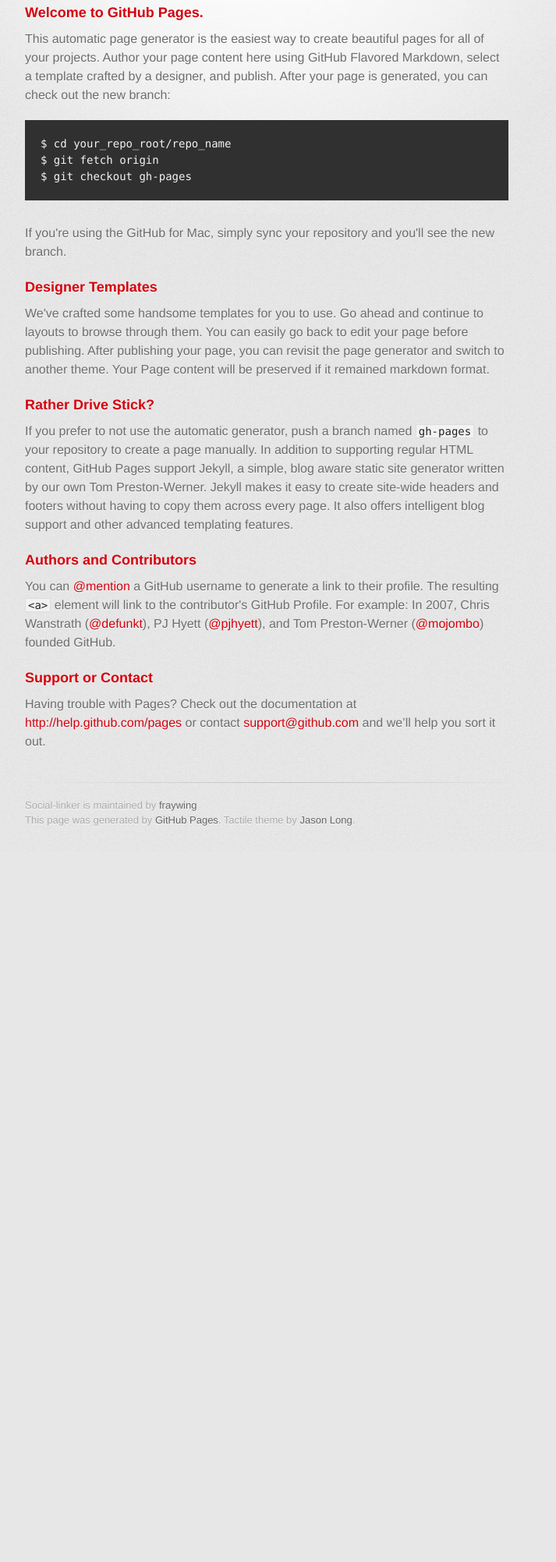
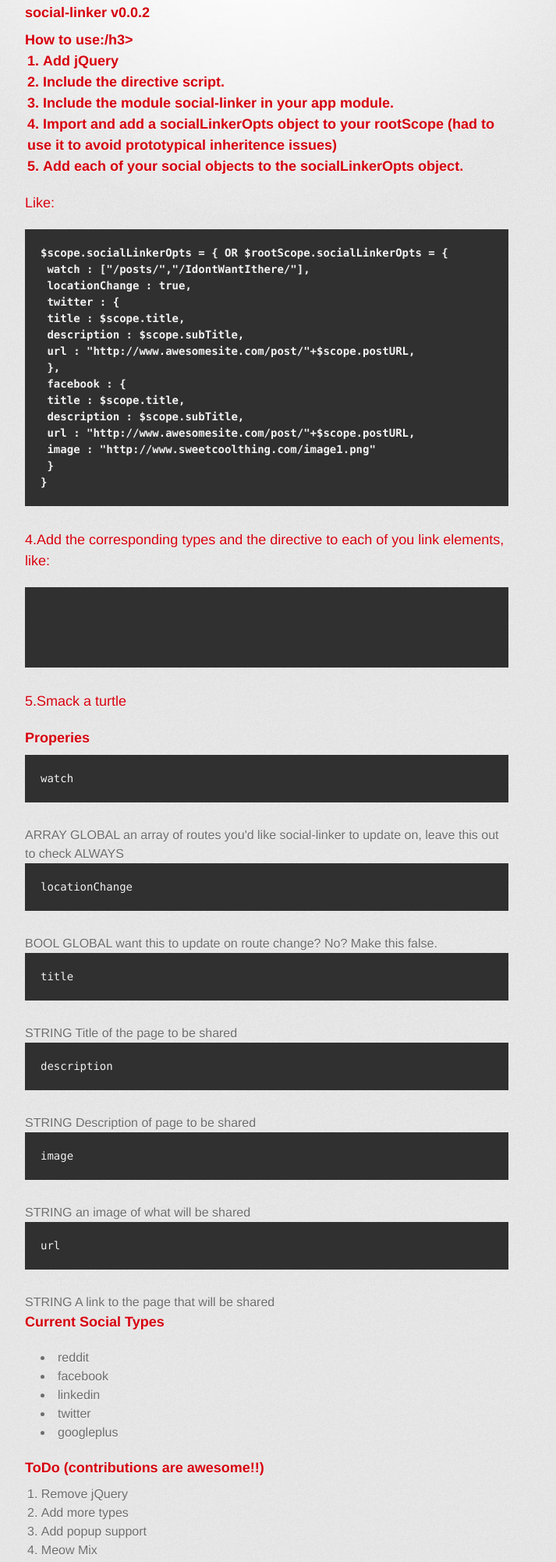
Before and after one commit to fraywing/social-linker, a plain HTML site: page index.html in a window 1280 px wide. Shown: the part 299-2302 px from the top of the page at 78% size, without its empty margins (298-1011 px from the left). Before the commit the page ends 1391 px from the top, so only its background shows below. Drawn offline with Linux system fonts and the light colour scheme; a web font is replaced by a local one.

Commit message:
Update index.html

```diff
--- a/index.html
+++ b/index.html
@@ -10,7 +10,7 @@
     <!--[if lt IE 9]>
     <script src="//html5shiv.googlecode.com/svn/trunk/html5.js"></script>
     <![endif]-->
-    <title>Social-linker by fraywing</title>
+    <title>Social-linker</title>
   </head>
 
   <body>
@@ -32,36 +32,114 @@
 
         <section id="main_content">
           <h3>
-<a name="welcome-to-github-pages" class="anchor" href="#welcome-to-github-pages"><span class="octicon octicon-link"></span></a>Welcome to GitHub Pages.</h3>
+<a name="welcome-to-github-pages" class="anchor" href="#welcome-to-github-pages"><span class="octicon octicon-link"></span></a>social-linker v0.0.2</h3>
 
-<p>This automatic page generator is the easiest way to create beautiful pages for all of your projects. Author your page content here using GitHub Flavored Markdown, select a template crafted by a designer, and publish. After your page is generated, you can check out the new branch:</p>
+<h3>
+<a name="designer-templates" class="anchor" href="#designer-templates"><span class="octicon octicon-link"></span></a>How to use:/h3>
 
-<pre><code>$ cd your_repo_root/repo_name
-$ git fetch origin
-$ git checkout gh-pages
+<ol>
+     <li>
+        <b>Add jQuery</b>
+    </li>
+    <li>
+        Include the directive script.
+    </li>
+    <li>
+        Include the module social-linker in your app module.
+    </li>
+    <li>
+        Import and add a socialLinkerOpts object to your rootScope (had to use it to avoid prototypical inheritence issues)
+    </li>
+    <li>
+       Add each of your social objects to the socialLinkerOpts object.
+    </li>
+</ol>
+
+<p>Like:</p>
+<pre><code>$scope.socialLinkerOpts = { OR $rootScope.socialLinkerOpts = {
+ watch : ["/posts/","/IdontWantIthere/"],
+ locationChange : true,
+ twitter : {
+ title : $scope.title,
+ description : $scope.subTitle,
+ url : "http://www.awesomesite.com/post/"+$scope.postURL,
+ },
+ facebook : {
+ title : $scope.title,
+ description : $scope.subTitle,
+ url : "http://www.awesomesite.com/post/"+$scope.postURL,
+ image : "http://www.sweetcoolthing.com/image1.png"
+ }
+}
 </code></pre>
 
-<p>If you're using the GitHub for Mac, simply sync your repository and you'll see the new branch.</p>
+<p>
+    4.Add the corresponding types and the directive to each of you link elements, like:
+</p>
+<pre><code>
+<a social-linker social-linker-type="twitter"></a>
+<a social-linker social-linker-type="facebook"></a>
+</code></pre>
 
-<h3>
-<a name="designer-templates" class="anchor" href="#designer-templates"><span class="octicon octicon-link"></span></a>Designer Templates</h3>
+<p>
+    5.Smack a turtle
+</p>
 
-<p>We've crafted some handsome templates for you to use. Go ahead and continue to layouts to browse through them. You can easily go back to edit your page before publishing. After publishing your page, you can revisit the page generator and switch to another theme. Your Page content will be preserved if it remained markdown format.</p>
+<h3>Properies</h3>
+<div>
+<pre><code>watch</code></pre> <b>ARRAY</b> GLOBAL an array of routes you'd like social-linker to update on, leave this out to check ALWAYS
+</div>
+<div>
+<pre><code>locationChange</code></pre> <b>BOOL</b> GLOBAL want this to update on route change? No? Make this false.
+</div>
+<div>
+<pre><code>title</code></pre> <b>STRING</b> Title of the page to be shared
+</div>
+<div>
+<pre><code>description</code></pre> <b>STRING</b> Description of page to be shared
+</div>
+<div>
+<pre><code>image</code></pre> <b>STRING</b> an image of what will be shared
+</div>
+<div>
+<pre><code>url</code></pre> <b>STRING</b> A link to the page that will be shared
+</div>
 
-<h3>
-<a name="rather-drive-stick" class="anchor" href="#rather-drive-stick"><span class="octicon octicon-link"></span></a>Rather Drive Stick?</h3>
-
-<p>If you prefer to not use the automatic generator, push a branch named <code>gh-pages</code> to your repository to create a page manually. In addition to supporting regular HTML content, GitHub Pages support Jekyll, a simple, blog aware static site generator written by our own Tom Preston-Werner. Jekyll makes it easy to create site-wide headers and footers without having to copy them across every page. It also offers intelligent blog support and other advanced templating features.</p>
-
-<h3>
-<a name="authors-and-contributors" class="anchor" href="#authors-and-contributors"><span class="octicon octicon-link"></span></a>Authors and Contributors</h3>
-
-<p>You can <a href="https://github.com/blog/821" class="user-mention">@mention</a> a GitHub username to generate a link to their profile. The resulting <code>&lt;a&gt;</code> element will link to the contributor's GitHub Profile. For example: In 2007, Chris Wanstrath (<a href="https://github.com/defunkt" class="user-mention">@defunkt</a>), PJ Hyett (<a href="https://github.com/pjhyett" class="user-mention">@pjhyett</a>), and Tom Preston-Werner (<a href="https://github.com/mojombo" class="user-mention">@mojombo</a>) founded GitHub.</p>
-
-<h3>
-<a name="support-or-contact" class="anchor" href="#support-or-contact"><span class="octicon octicon-link"></span></a>Support or Contact</h3>
-
-<p>Having trouble with Pages? Check out the documentation at <a href="http://help.github.com/pages">http://help.github.com/pages</a> or contact <a href="mailto:support@github.com">support@github.com</a> and we’ll help you sort it out.</p>
+<h3>Current Social Types</h3>
+<p>
+    <ul>
+        <li>
+            reddit
+        </li>
+        <li>
+            facebook
+        </li>
+        <li>
+            linkedin
+        </li>
+        <li>
+            twitter
+        </li>
+        <li>
+            googleplus
+        </li>
+    </ul>
+</p>
+<h3>ToDo (contributions are awesome!!)</h3>
+<ol>
+    <li>
+        Remove jQuery
+    </li>
+    <li>
+        Add more types
+    </li>
+    <li>
+        Add popup support
+    </li>
+    <li>
+        Meow Mix
+    </li>
+</ol>
         </section>
 
         <footer>
```
